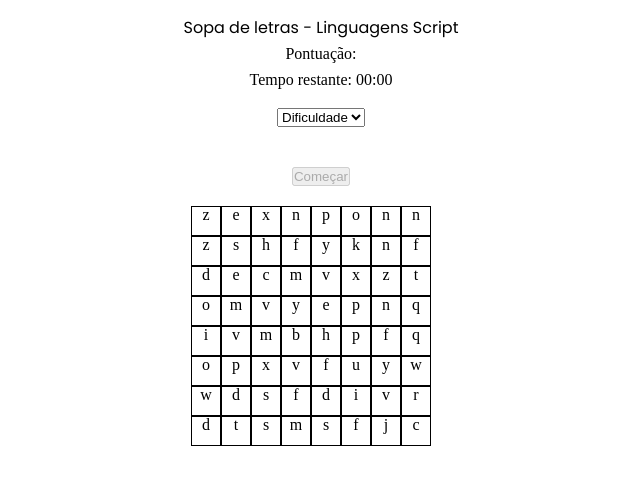
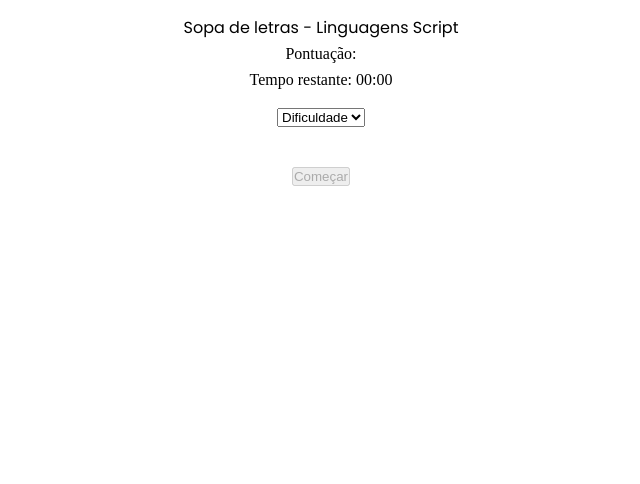
Before and after one commit to Marco-26/trabalho-pratico-ls, a React (Create React App) app: page / in a window 1280 px wide. Shown: the top 484 px of the page, without its empty margins (319-959 px from the left). Built offline with nearby package versions, Linux system fonts and the light colour scheme.

Commit message:
grid modular

```diff
--- a/package.json
+++ b/package.json
@@ -10,6 +10,7 @@
     "react": "^18.1.0",
     "react-dom": "^18.1.0",
     "react-scripts": "5.0.1",
+    "styled-components": "^5.3.5",
     "web-vitals": "^2.1.4"
   },
   "scripts": {
--- a/src/components/grid/grid.css
+++ b/src/components/grid/grid.css
@@ -1,11 +1,6 @@
 .grid-container{
     display: flex;
     justify-content: center;
-}
-
-.grid{
-    display: grid;
-    grid-template-columns: repeat(8, 30px);
 }
 
 .cell{
--- a/src/components/grid/grid.jsx
+++ b/src/components/grid/grid.jsx
@@ -2,30 +2,47 @@ import React,{ useState } from "react";
 import '../reset.css';
 import './grid.css';
 import { data } from "../data"
+import styled from "styled-components"
 
 const Grid = (props) => {
     const {level} = props;
-    const [cells] = useState(Array.from({ length : 64 }))
+
+    const cellsArray = []
+    let cellQuantity, cssRepeat;
 
     const shuffle = arr => [...arr].sort(() => Math.random() - 0.5);
     const newData = shuffle(data);
 
-    // dependendo da dificuldade, o jogo apenas tem um certo numero de palavras para serem descobertas
+    // dependendo da dificuldade, o jogo apenas tem um certo numero de palavras e um certo numero de cells
+    // para serem descobertas
+
     let wordAmount;
 
     switch(level){
         case(0):
-        wordAmount = 0;
+            wordAmount = 0;
+            cellQuantity = 0;
+            cssRepeat = 0;
             break;
         case(1):
-        wordAmount=3;
+            wordAmount=3;
+            cellQuantity = 64;
+            cssRepeat = 8;
             break;
         case(2):
-        wordAmount = 5;
+            wordAmount = 5;
+            cellQuantity = 81;
+            cssRepeat = 9;
             break;
         case(3):
-        wordAmount = 7;
+            wordAmount = 7;
+            cellQuantity = 100;
+            cssRepeat = 10;
             break;
+    }
+
+    for(let i=0; i<cellQuantity; i++){
+        cellsArray.push(null);
     }
 
     const words = [];
@@ -34,30 +51,16 @@ const Grid = (props) => {
         words.push(newData[index]);
     }
 
-    function randomChar() {
-        let char = '';
-        let characters = 'abcdefghijklmnopqrstuvwxyz';
-        char = characters.charAt(Math.floor(Math.random()*characters.length));
-        return char;
-    }
-
-    // const namesArray = ["Rodrigo", "Alex"];
-
-    // namesArray.map(function (name) {
-    //     name.split('').forEach(function (char){
-    //         return (
-    //         <div>
-    //             <p>Hello {char}</p>
-    //         </div>)
-    //     })
-    // })
+    const Grid = styled.div`
+        display: grid;
+        grid-template-columns: repeat(${cssRepeat}, 30px);
+    `;
 
     return(
         <div className="grid-container">
-            <div className="grid">
-                {cells.map(() => <div className="cell">{randomChar()}</div>)}
-                {/* {namesArray.map((name) => name.split('').forEach((char) => <div>{char}</div>))} */}
-            </div>
+            <Grid>
+                {cellsArray.map(() => <div className="cell">{randomChar()}</div>)}
+            </Grid>
             <div className="words">
                 {words.map((word) => (
                     <div>
@@ -67,7 +70,13 @@ const Grid = (props) => {
             </div>
         </div>
     );
+}
 
+function randomChar() {
+    let char = '';
+    let characters = 'abcdefghijklmnopqrstuvwxyz';
+    char = characters.charAt(Math.floor(Math.random()*characters.length));
+    return char;
 }
 
 export default Grid;
```
Also changed, not shown: 1 other file (tests, documents, lock files or other folders).
